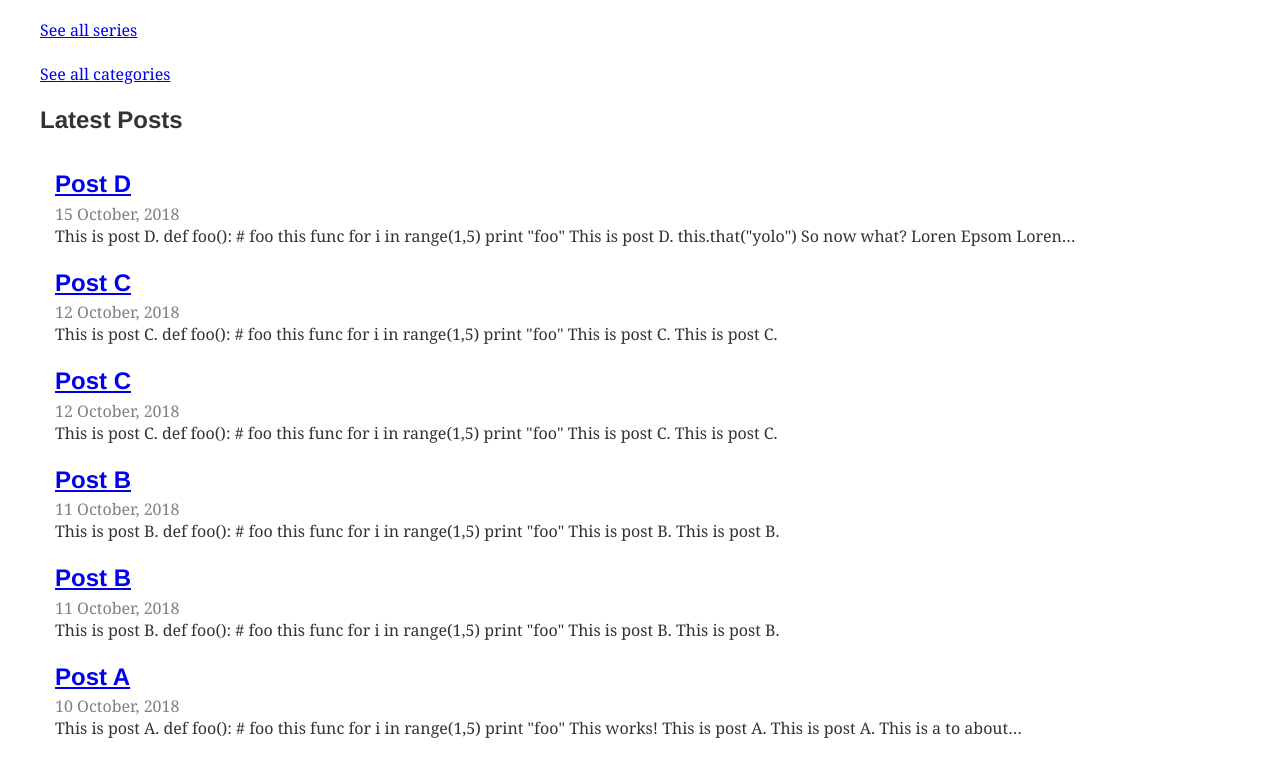
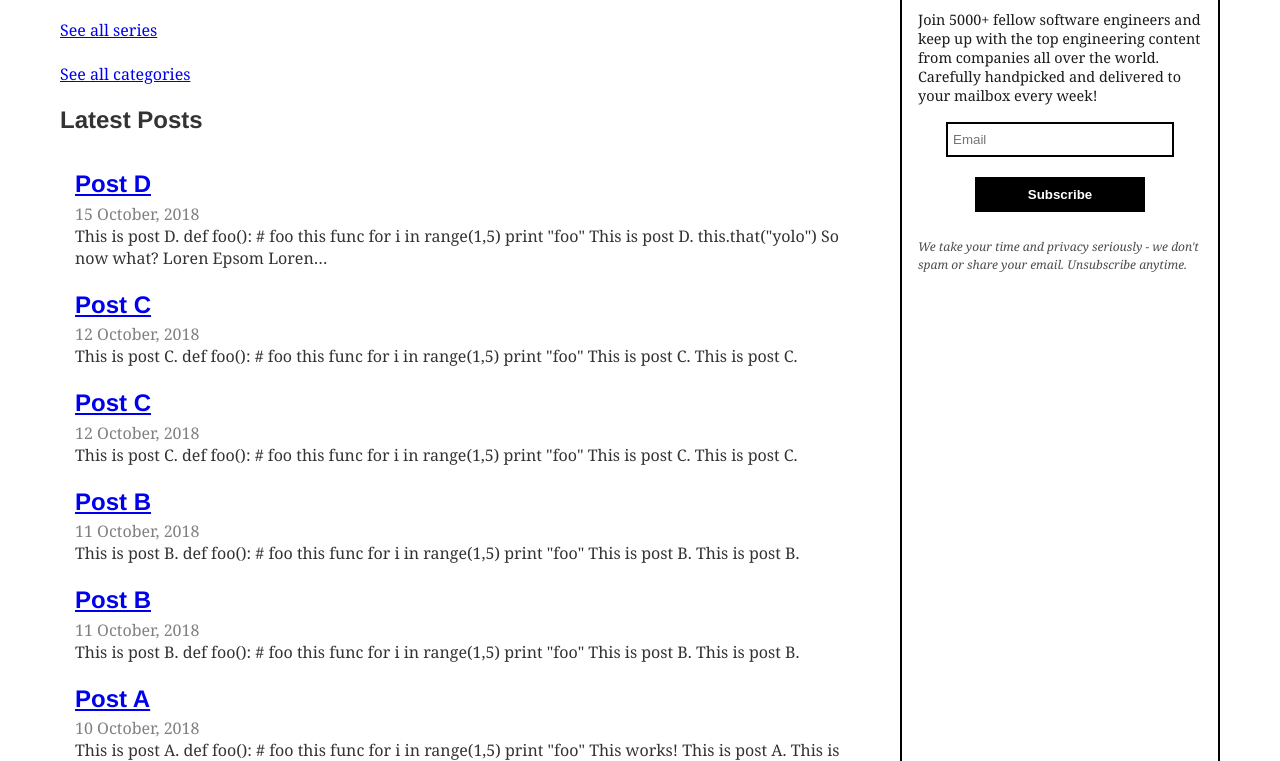
Before and after one commit to deepakkarki/gatsby-blog-starter, a Gatsby site: page /blog in a window 1280 px wide. Shown: the part 185-946 px from the top of the page. Built offline with nearby package versions, Linux system fonts and the light colour scheme; Gatsby itself is replaced by a stand-in of ours; some packages are replaced by stand-ins of ours; what typography-theme-parnassus would draw is missing.

Commit message:
Created the layout with a subscribe bar

```diff
--- a/gatsby-config.js
+++ b/gatsby-config.js
@@ -1,7 +1,7 @@
 module.exports = {
 
   siteMetadata: {
-    title: `Portfolio`,
+    title: `DiscoverDev`,
     siteUrl:`http://localhost:8000`,
     description:`This is a website`,
     navItems: [
--- a/src/components/layout.js
+++ b/src/components/layout.js
@@ -4,6 +4,7 @@ import Helmet from 'react-helmet'
 import { StaticQuery, graphql } from 'gatsby'
 
 import Header from './header/header.js'
+import Newsletter from './newsletter/newsletter.js'
 import styles from './layout.module.css'
 
 
@@ -36,6 +37,7 @@ const Layout = ({ children }) => (
           <div className={styles.contentWrapper}>
             {children}
           </div>
+          <Newsletter/>
         </div>
       </>
     )}
--- a/src/components/layout.module.css
+++ b/src/components/layout.module.css
@@ -1,5 +1,11 @@
 .bodyWrapper{
   max-width: 1200px;
   margin: 2em auto;
-  overflow: auto;
+  display: flex;
+  justify-content: space-around;
 }
+
+.contentWrapper{
+  max-width: 800px;
+  flex: 1 1 auto;
+}
--- /dev/null
+++ b/src/components/newsletter/newsletter.js
@@ -0,0 +1,25 @@
+import React from 'react'
+import styles from './newsletter.module.css'
+
+const Newsletter = () => (
+  <div className={styles.signupBox}>
+    <h2 className={styles.title}>
+      STAY UPDATED
+    </h2>
+    <p className={styles.message}>
+      Join 5000+ fellow software engineers and keep up with the top engineering content from companies all over the world. Carefully handpicked and delivered to your mailbox every week! <br/>
+    </p>
+    <form className={styles.form} action="https://discoverdev.us16.list-manage.com/subscribe/post" method="POST">
+      <input type="hidden" name="u" value="c32352dc58bef5cdd7821a012"/>
+      <input type="hidden" name="id" value="6aab40a607"/>
+      <input type="email" autocapitalize="off" autocorrect="off" name="MERGE0" id="MERGE0" className={styles.email} size="25" placeholder="Email" value=""/>
+      <br/>
+      <input type="submit" className={styles.submit} value="Subscribe"/>
+    </form>
+    <p className={styles.privacy}>
+      We take your time and privacy seriously - we don't spam or share your email. Unsubscribe anytime.
+    </p>
+  </div>
+)
+
+export default Newsletter
--- /dev/null
+++ b/src/components/newsletter/newsletter.module.css
@@ -0,0 +1,51 @@
+.signupBox{
+  border: 2px solid black;
+  padding: 1em;
+  max-width: 320px;
+}
+
+.title{
+  margin: 0;
+  padding: 0.5em;
+  text-align: center;
+  border: 2px solid black;
+  box-shadow: 4px -4px #000;
+}
+
+.message{
+  margin-top: 1.5em;
+  margin-bottom: 0.5em;
+  font-size: 0.9em;
+  color: #1a1a1a;
+
+}
+
+.form{
+  margin-bottom: 1em;
+  text-align: center;
+}
+
+.email{
+  border: 2px solid #000;
+  padding-left: 5px;
+  margin: 10px auto;
+  height: 35px;
+}
+
+.submit{
+  border: none;
+  background-color: #000;
+  font-weight: bold;
+  color: #fff;
+  margin: 10px 0;
+  height: 35px;
+  width: 60%;
+}
+
+.privacy{
+  color: #4c4c4c;
+  line-height: 1.5;
+  font-size: 0.75em;
+  font-style: italic;
+  margin-bottom: 5px;
+}
```
